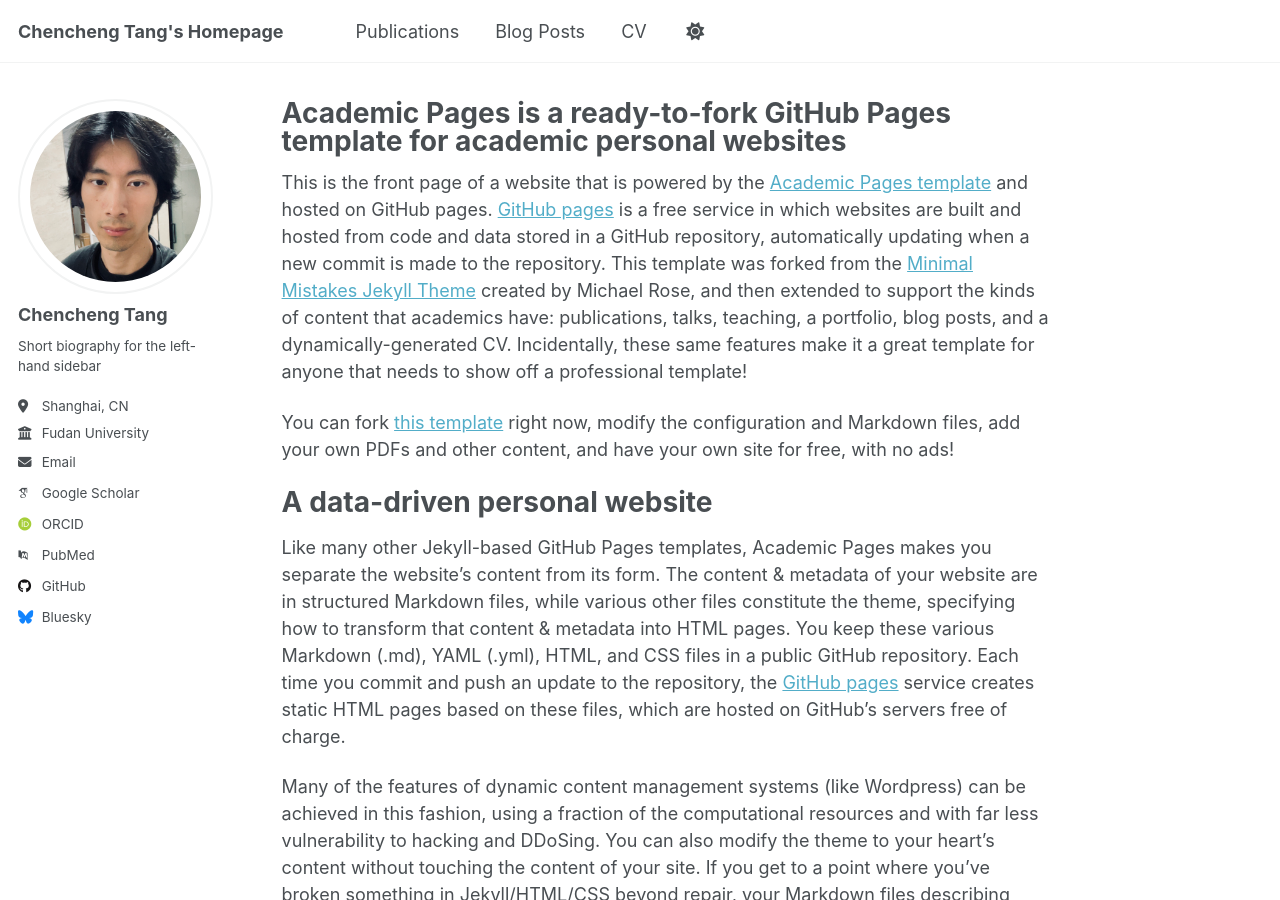
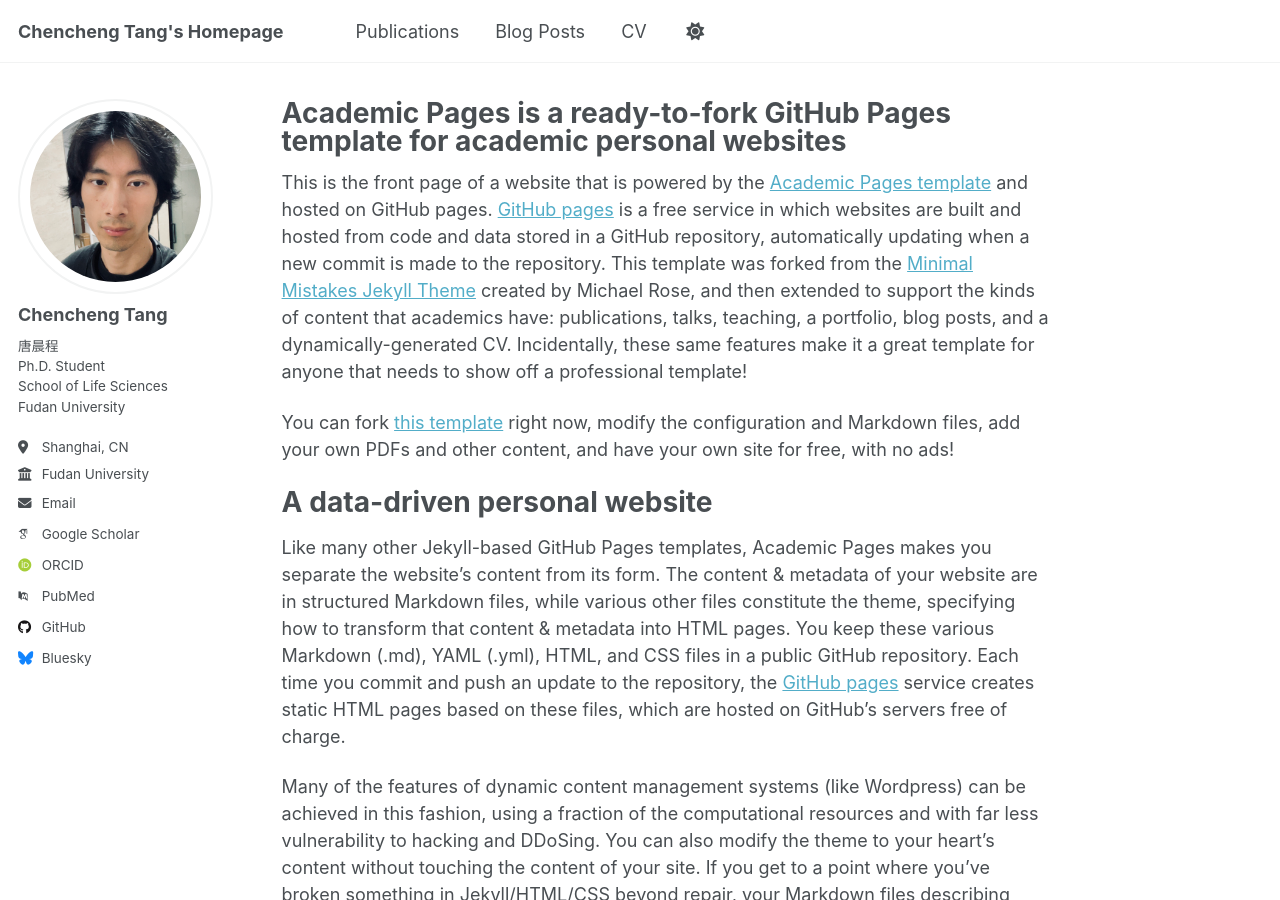
Before and after one commit to AI4Sfrontline/ai4sfrontline.github.io, a Jekyll site: the page built from _pages/about.md, in a window 1280 px wide and 900 px high. Built offline with Jekyll 4.4.1, drawn with Linux system fonts in a browser that asks for light colours; some web fonts are replaced; a script that is not in the unit is left out.

Commit message:
Update _config.yml

```diff
--- a/_config.yml
+++ b/_config.yml
@@ -28,7 +28,7 @@ author:
   name_plus        : "唐晨程"
   title            : "Ph.D. Student"
   pronouns         : # example: "she/her"
-  bio              : "Short biography for the left-hand sidebar"
+  bio              : "唐晨程<br>Ph.D. Student<br>School of Life Sciences<br>Fudan University"
   location         : "Shanghai, CN"
   employer         : "Fudan University"
   uri              : # URL
```
